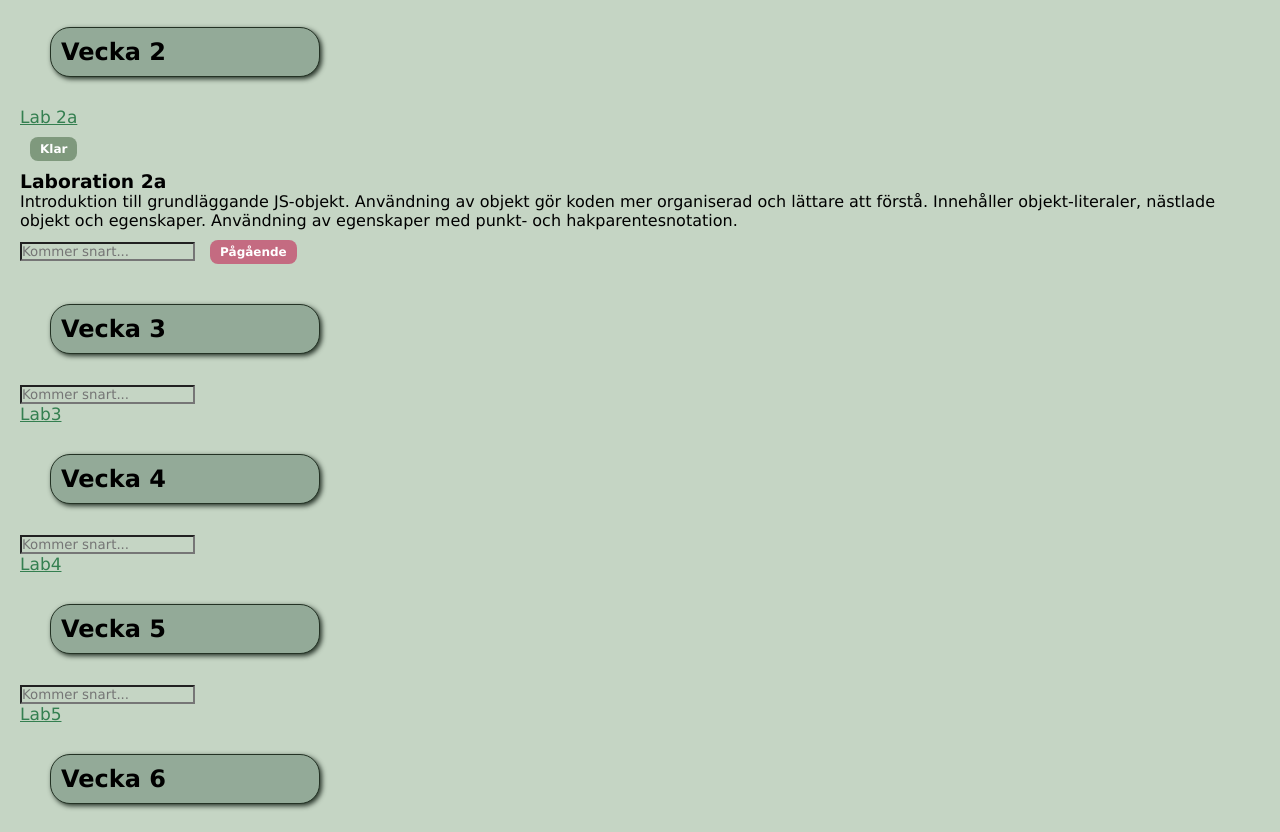
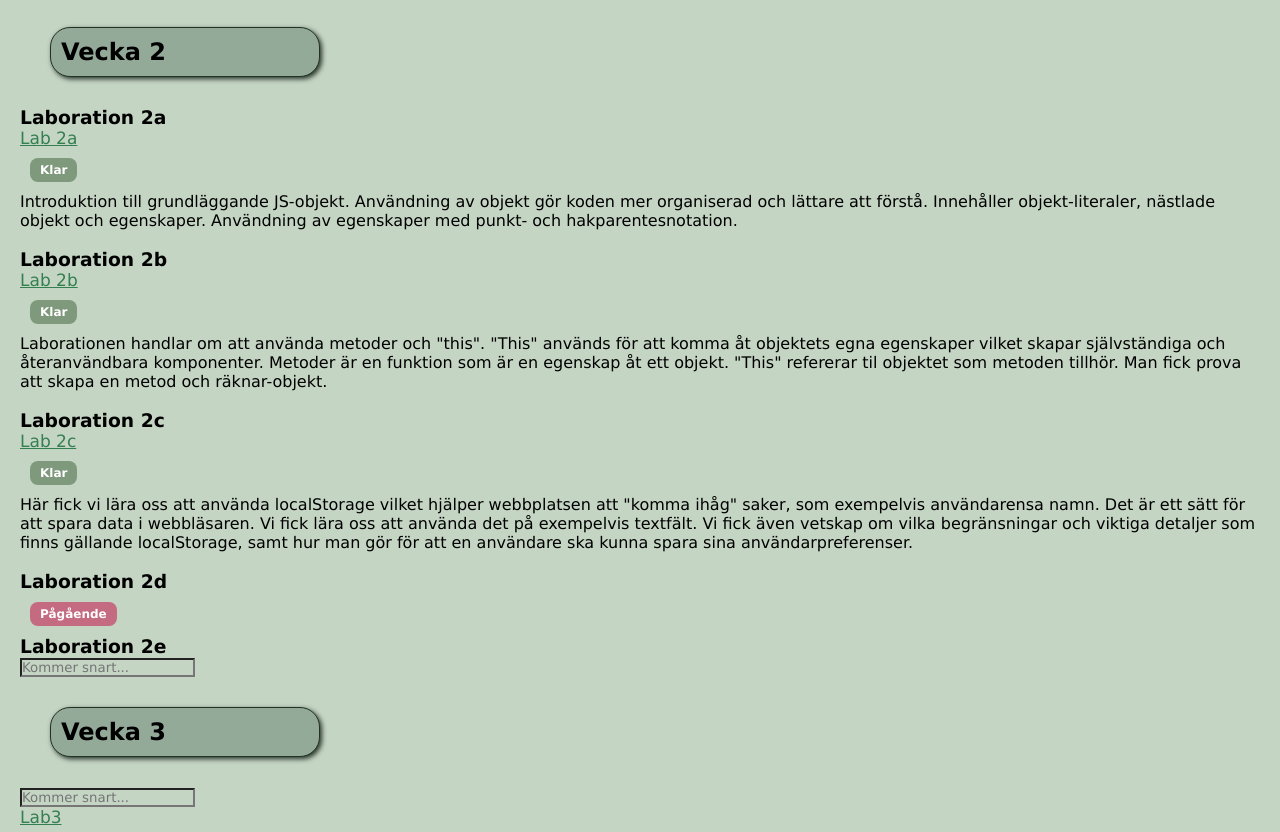
Before and after one commit to Nikitabjorknert/Webbteknik3---labs, a plain HTML site: page index.html in a window 1280 px wide. Shown: the part 534-1366 px from the top of the page. Drawn offline with Linux system fonts and the light colour scheme.

Commit message:
Uppdatering startsida

```diff
--- a/index.html
+++ b/index.html
@@ -35,13 +35,31 @@
     <section>
         <h2>Vecka 2</h2>
         <ul>
+            <h3>Laboration 2a</h3>
             <li><a href="./2a/index.html">Lab 2a</a></li>
             <span class="badge done">Klar</span>
-            <h3>Laboration 2a</h3>
             <p>Introduktion till grundläggande JS-objekt. Användning av objekt gör koden mer organiserad och lättare att förstå. Innehåller objekt-literaler, nästlade objekt och egenskaper. Användning av egenskaper med punkt- och hakparentesnotation.</p>
         </ul>
+        <br>
+        <ul>
+            <h3>Laboration 2b</h3>
+            <li><a href="./2b/index.html">Lab 2b</a></li>
+            <span class="badge done">Klar</span>
+            <p>Laborationen handlar om att använda metoder och "this". "This" används för att komma åt objektets egna egenskaper vilket skapar självständiga och återanvändbara komponenter. Metoder är en funktion som är en egenskap åt ett objekt. "This" refererar til objektet som metoden tillhör. Man fick prova att skapa en metod och räknar-objekt.</p>
+        </ul>
+        <br>
+        <ul>
+            <h3>Laboration 2c</h3>
+            <li><a href="./2c/index.html">Lab 2c</a></li>
+            <span class="badge done">Klar</span>
+            <p>Här fick vi lära oss att använda localStorage vilket hjälper webbplatsen att "komma ihåg" saker, som exempelvis användarensa namn. Det är ett sätt för att spara data i webbläsaren. Vi fick lära oss att använda det på exempelvis textfält. Vi fick även vetskap om vilka begränsningar och viktiga detaljer som finns gällande localStorage, samt hur man gör för att en användare ska kunna spara sina användarpreferenser.</p>
+        </ul>
+        <br>
+        <h3>Laboration 2d</h3>
+        <span class="badge wip">Pågående</span>
+        <br>
+        <h3>Laboration 2e</h3>
         <input type="text" placeholder="Kommer snart...">
-        <span class="badge wip">Pågående</span>
         <ul>
     </section>
     <section>
```
